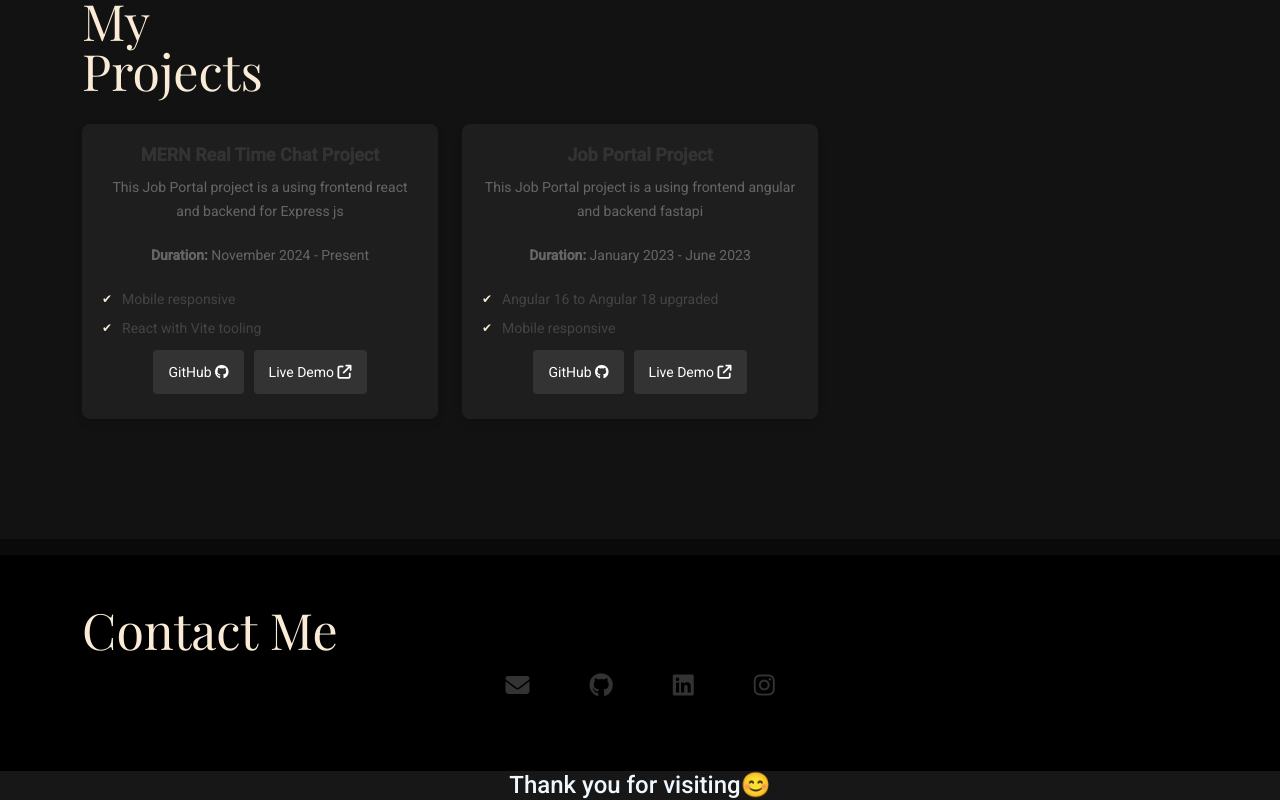
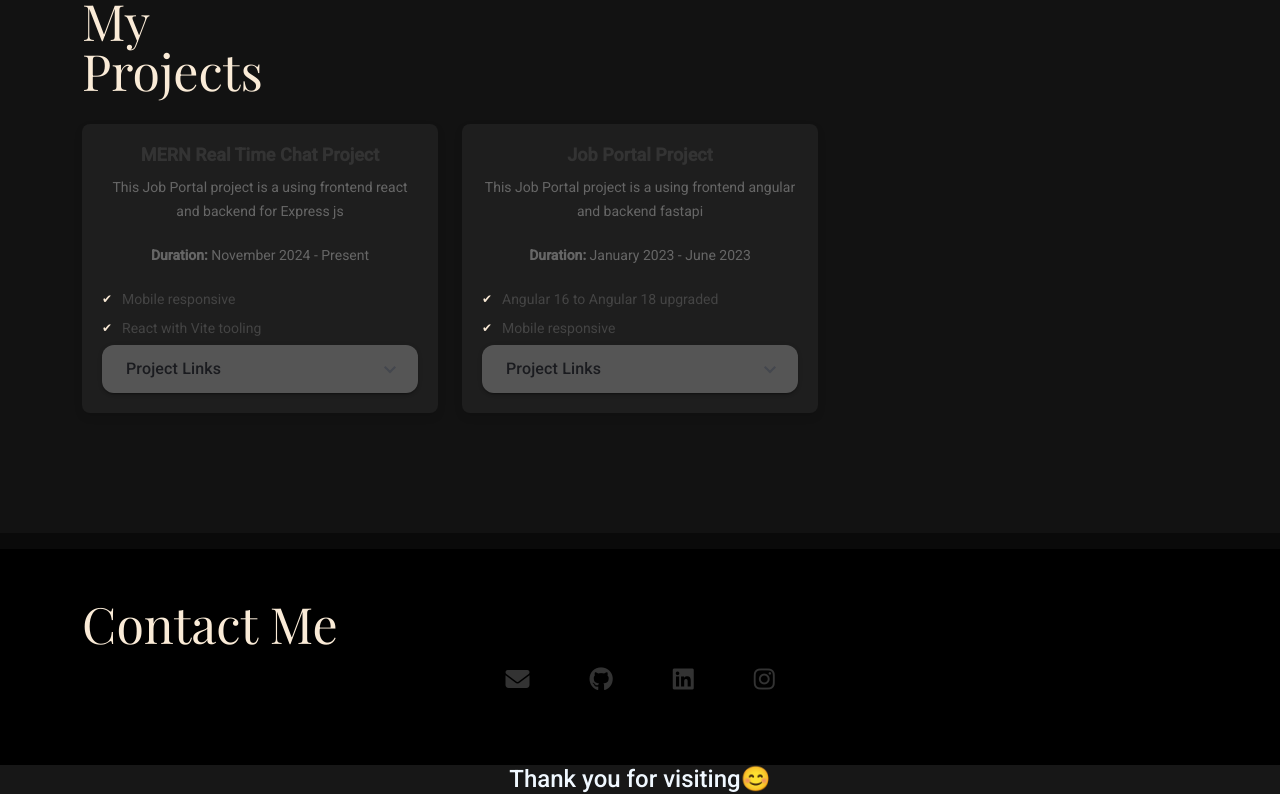
Before and after one commit to jobissjo/Jobi-Portfolio, an Angular app: page / in a window 1280 px wide. Shown: the part 3440-4240 px from the top of the page. Built offline with nearby package versions, Linux system fonts and the light colour scheme; a web font is replaced by a local one.

Commit message:
project link section completed

```diff
--- a/src/app/components/project/project.component.html
+++ b/src/app/components/project/project.component.html
@@ -17,10 +17,20 @@
                     <li>{{ feature }}</li>
                   }
                 </ul>
-                <div class="project-links">
-                  <a [href]="project.githubUrl" target="_blank">GitHub <i [class]="project.gitIconUrl"></i></a>
-                  <a [href]="project.hostingUrl" target="_blank">Live Demo <i [class]="project.demoIcon"></i></a>
-                </div>
+                <mat-accordion class="accordion">
+                  <mat-expansion-panel (opened)="panelOpenState.set(true)" (closed)="panelOpenState.set(false)" class="expansion-panel" [ngClass]="{'dark-expansion-panel': darkMode}">
+                    <mat-expansion-panel-header>
+                      <mat-panel-title>Project Links</mat-panel-title>
+                    </mat-expansion-panel-header>
+                    <div class="project-links">
+                      @for (projectUrl of project.projectUrls; track projectUrl) {
+                        <h4 class="heading-project-link" [ngClass]="{'dark-heading-project-link': darkMode}" >{{ projectUrl.title }}</h4>
+                        <a [href]="projectUrl.githubUrl" target="_blank">GitHub <i [class]="projectUrl.gitIconUrl"></i></a>
+                        <a [href]="projectUrl.hostingUrl" target="_blank">Live Demo <i [class]="projectUrl.demoIcon"></i></a>
+                      }
+                    </div>
+                </mat-expansion-panel>
+              </mat-accordion>
               </div>
             </div>
           } @empty {
--- a/src/app/components/project/project.component.scss
+++ b/src/app/components/project/project.component.scss
@@ -66,6 +66,16 @@
     transition: background 0.3s;
   }
 
+  .heading-project-link {
+    font-size: 16px;
+    font-weight: bold;
+    margin-bottom: 10px;
+    color: rgb(98, 98, 98); /* Adjust color to fit the design */
+  }
+  .dark-heading-project-link{
+    color: #cecece;
+  }
+
   .project-links a:hover {
     background: #1d387e;
   }
@@ -91,7 +101,13 @@
   .dark-mode-color .project-links a:hover {
     background: #555;
   }
-
+  .expansion-panel{
+    background-color: whitesmoke !important;
+    color: #000;
+  }
+  .dark-expansion-panel{
+    background: #555 !important;
+  }
   /* Responsive */
   @media (max-width: 768px) {
     .project-card {
--- a/src/app/components/project/project.component.ts
+++ b/src/app/components/project/project.component.ts
@@ -1,17 +1,19 @@
 
-import { Component, inject, Input, OnInit } from '@angular/core';
+import { Component, inject, Input, OnInit, signal } from '@angular/core';
 import { HelperService } from '../../service/helper.service';
 import { Project } from '../../datatypes.types';
 import { CommonModule } from '@angular/common';
+import {MatExpansionModule} from '@angular/material/expansion';
 
 @Component({
   selector: 'app-project',
   standalone: true,
-  imports: [CommonModule],
+  imports: [CommonModule, MatExpansionModule],
   templateUrl: './project.component.html',
   styleUrl: './project.component.scss'
 })
 export class ProjectComponent implements OnInit {
+  readonly panelOpenState = signal(false);
   @Input() darkMode: boolean = false;
   projects : Project[] = []
   private readonly helperService: HelperService = inject(HelperService);
--- a/src/app/service/helper.service.ts
+++ b/src/app/service/helper.service.ts
@@ -218,10 +218,22 @@ export class HelperService {
   private projects: Project[] = [
     {
       name: "MERN Real Time Chat Project",
-      githubUrl : "https://github.com/jobissjo/mern-real-time-chat",
-      gitIconUrl: "fa-brands fa-github",
-      demoIcon: "fa-solid fa-arrow-up-right-from-square",
-      hostingUrl : "http://localhost",
+      projectUrls: [
+        {
+          title: "Quick Chat Server",
+          githubUrl : "https://github.com/jobissjo/mern-real-time-chat",
+          gitIconUrl: "fa-brands fa-github",
+          demoIcon: "fa-solid fa-arrow-up-right-from-square",
+          hostingUrl : "https://github.com/jobissjo/mern-real-time-chat",
+        },
+        {
+          title: "Quick Chat Client",
+          githubUrl : "https://github.com/jobissjo/mern-real-time-chat-client",
+          gitIconUrl: "fa-brands fa-github",
+          demoIcon: "fa-solid fa-arrow-up-right-from-square",
+          hostingUrl : "https://github.com/jobissjo/mern-real-time-chat-client",
+        }
+      ],
       description: "This Job Portal project is a using frontend react and backend for Express js",
       features: [
         "Mobile responsive",
@@ -232,10 +244,6 @@ export class HelperService {
     },
     {
     name: "Job Portal Project",
-    githubUrl : "https://github.com/jobissjo/job-sera",
-    gitIconUrl: "fa-brands fa-github",
-    demoIcon: "fa-solid fa-arrow-up-right-from-square",
-    hostingUrl : "http://localhost",
     description: "This Job Portal project is a using frontend angular and backend fastapi",
     features: [
       "Angular 16 to Angular 18 upgraded",
@@ -243,6 +251,15 @@ export class HelperService {
     ],
     startDate: "January 2023",
     endDate: "June 2023",
+    projectUrls: [
+      {
+        title: "Job Portal Full Version",
+        githubUrl : "https://github.com/jobissjo/job-sera",
+        gitIconUrl: "fa-brands fa-github",
+        demoIcon: "fa-solid fa-arrow-up-right-from-square",
+        hostingUrl : "http://localhost",
+      }
+    ]
   },
 ]
 }
```
Also changed, not shown: src/app/datatypes.types.ts (+9 -4 lines).
